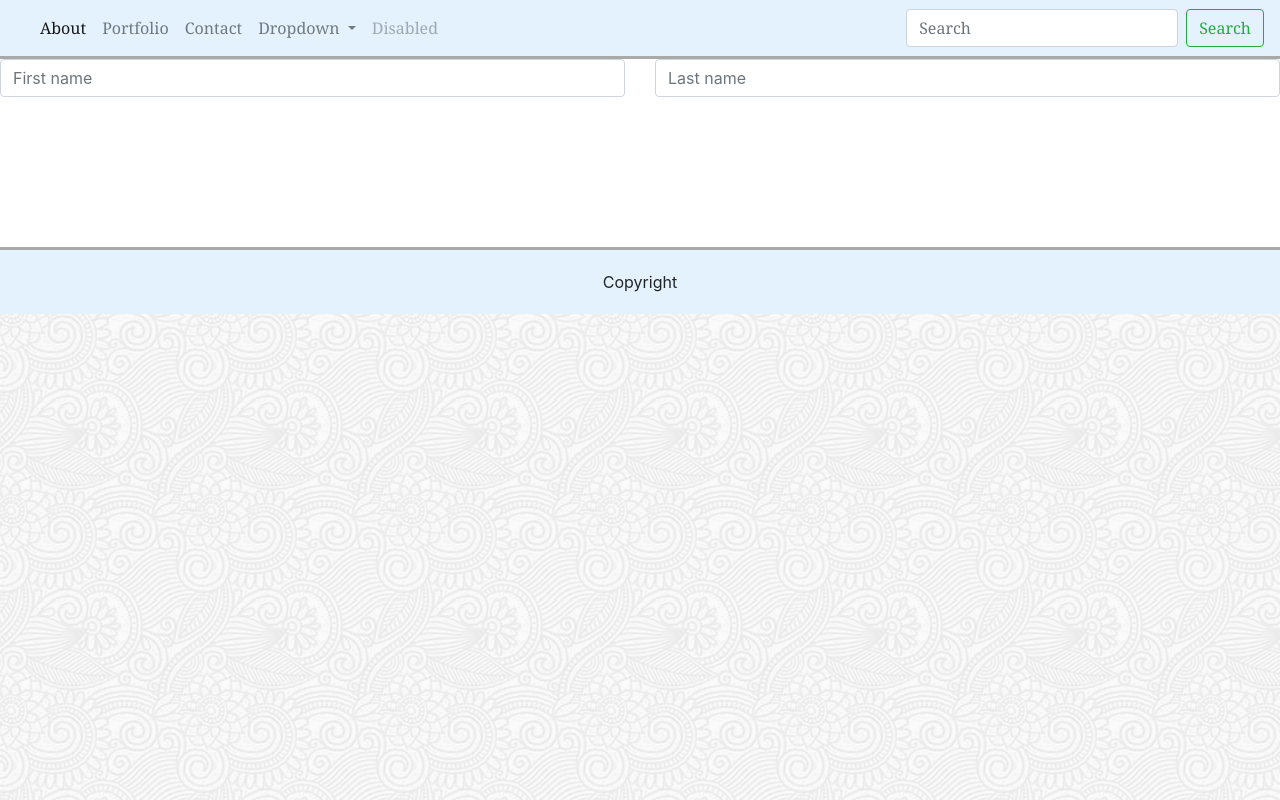
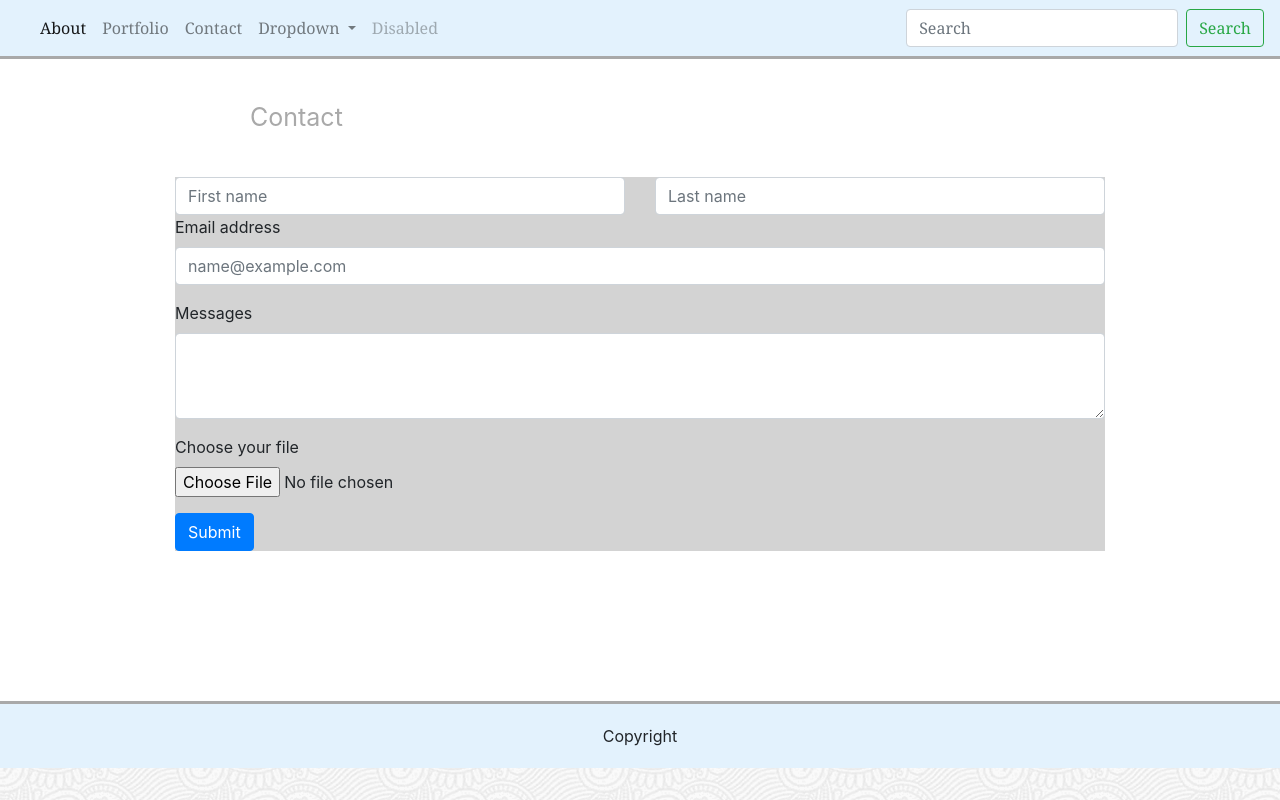
Before and after one commit to ngavu2712/Bootstrap-Portfolio, a plain HTML site: page contact.html in a window 1280 px wide. Drawn offline with nearby package versions, Linux system fonts and the light colour scheme.

Commit message:
I applied grid layout and bootstrap to portfolio and contact page

```diff
--- a/assets/css/style.css
+++ b/assets/css/style.css
@@ -1,7 +1,5 @@
-html {
-    background: lightgray;
-    /* background-image: url(full-bloom/full-bloom.png); */
-}
+
+
 
 body {
     font-family: Arial, Helvetica, sans-serif;
@@ -16,6 +14,11 @@ header {
 
 }
 
+.table {
+    width: 500px;
+    margin: auto;
+    background:lightgray;
+}
 
 
 
@@ -29,6 +32,12 @@ header {
     margin: 40px 20px 40px 135px;
 }
 
+.contact {
+    color: darkgray;
+    width:fit-content;
+    font-size:25px;
+    margin: 40px 20px 40px 250px;
+}
 
 
 
--- a/contact.html
+++ b/contact.html
@@ -8,7 +8,6 @@
 
     </head>
 
-    <body>
 
         <header>
 
@@ -54,22 +53,46 @@
 
         </header>
 
-        <form>
+
+
+      <div class="contact">Contact</div>
+
+      <div class="container" style="width:960px;">
+        <form class="table">
           <div class="row">
-            <div class="col">
+            <div class="col-sm-6">
               <input type="text" class="form-control" placeholder="First name">
             </div>
-            <div class="col">
+            <div class="col-sm-6">
               <input type="text" class="form-control" placeholder="Last name">
             </div>
           </div>
+
+          <div class="form-group">
+            <label for="exampleFormControlInput1">Email address</label>
+            <input type="email" class="form-control" id="exampleFormControlInput1" placeholder="name@example.com">
+          </div>
+
+          <div class="form-group">
+            <label for="exampleFormControlTextarea1">Messages</label>
+            <textarea class="form-control" id="exampleFormControlTextarea1" rows="3"></textarea>
+          </div>
+
+          <div class="form-group">
+            <label for="exampleFormControlFile1">Choose your file</label>
+            <input type="file" class="form-control-file" id="exampleFormControlFile1">
+          </div>
+
+          <input class="btn btn-primary" type="submit" value="Submit">
+
         </form>
+      </div>
 
 
         <footer class="footer" style="background: #e3f2fd">Copyright</footer>
 
 
-    </body>
+
 
 
 </html>
```
Also changed, not shown: index.html (+2 -1 lines), portfolio.html (+26 -18 lines).
